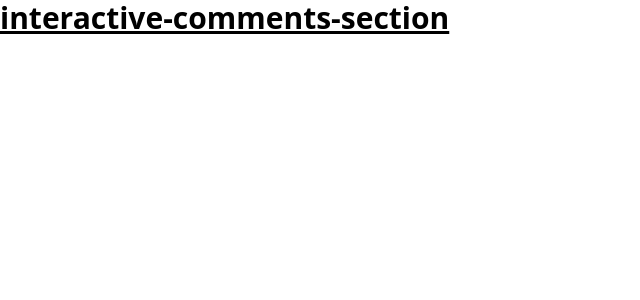
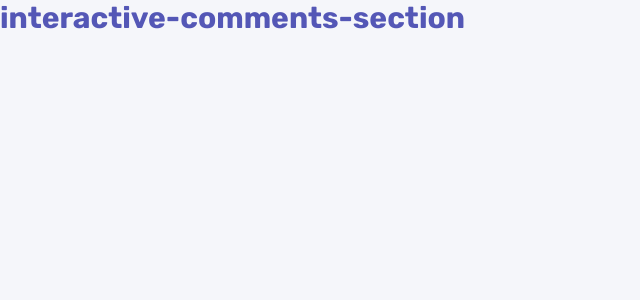
Before and after one commit to mechitoua/interactive-comments-section, a Vue app: page / in a window 1280 px wide. Shown: the top 300 px of the page, without its empty margins (0-640 px from the left). Built offline with nearby package versions, Linux system fonts and the light colour scheme.

Commit message:
💄 style: configure project theme and documentation
- Add custom color palette to Tailwind config
- Integrate Rubik font family (400, 500, 700)
- Update README with better formatting and image layout
- Apply initial styling to App component

```diff
--- a/index.html
+++ b/index.html
@@ -4,6 +4,12 @@
     <meta charset="UTF-8" />
     <link rel="icon" href="/src/assets/images/favicon-32x32.png" />
     <meta name="viewport" content="width=device-width, initial-scale=1.0" />
+    <link rel="preconnect" href="https://fonts.googleapis.com" />
+    <link rel="preconnect" href="https://fonts.gstatic.com" crossorigin />
+    <link
+      href="https://fonts.googleapis.com/css2?family=Rubik:wght@400;500;700&display=swap"
+      rel="stylesheet"
+    />
     <title>interactive comments section | Frontend Mentor</title>
   </head>
   <body>
--- a/src/App.vue
+++ b/src/App.vue
@@ -1,7 +1,7 @@
 <script setup lang="ts"></script>
 
 <template>
-  <main>
-    <h1 class="text-3xl font-bold underline">interactive-comments-section</h1>
+  <main class="font-rubik min-h-screen bg-very-light-gray">
+    <h1 class="text-3xl font-bold text-moderate-blue">interactive-comments-section</h1>
   </main>
 </template>
--- a/tailwind.config.js
+++ b/tailwind.config.js
@@ -2,7 +2,21 @@
 export default {
   content: ['./index.html', './src/*.{vue,js,ts}'],
   theme: {
-    extend: {},
+    extend: {
+      colors: {
+        'moderate-blue': 'hsl(238, 40%, 52%)',
+        'soft-red': 'hsl(358, 79%, 66%)',
+        'light-blue': 'hsl(239, 57%, 85%)',
+        'pale-red': 'hsl(357, 100%, 86%)',
+        'dark-blue': 'hsl(212, 24%, 26%)',
+        'grayish-blue': 'hsl(211, 10%, 45%)',
+        'light-gray': 'hsl(223, 19%, 93%)',
+        'very-light-gray': 'hsl(228, 33%, 97%)',
+      },
+      fontFamily: {
+        rubik: ['Rubik', 'sans-serif'],
+      },
+    },
   },
   plugins: [],
 }
```
Also changed, not shown: public/desktop-design.jpg (added), 1 other file (tests, documents, lock files or other folders).
